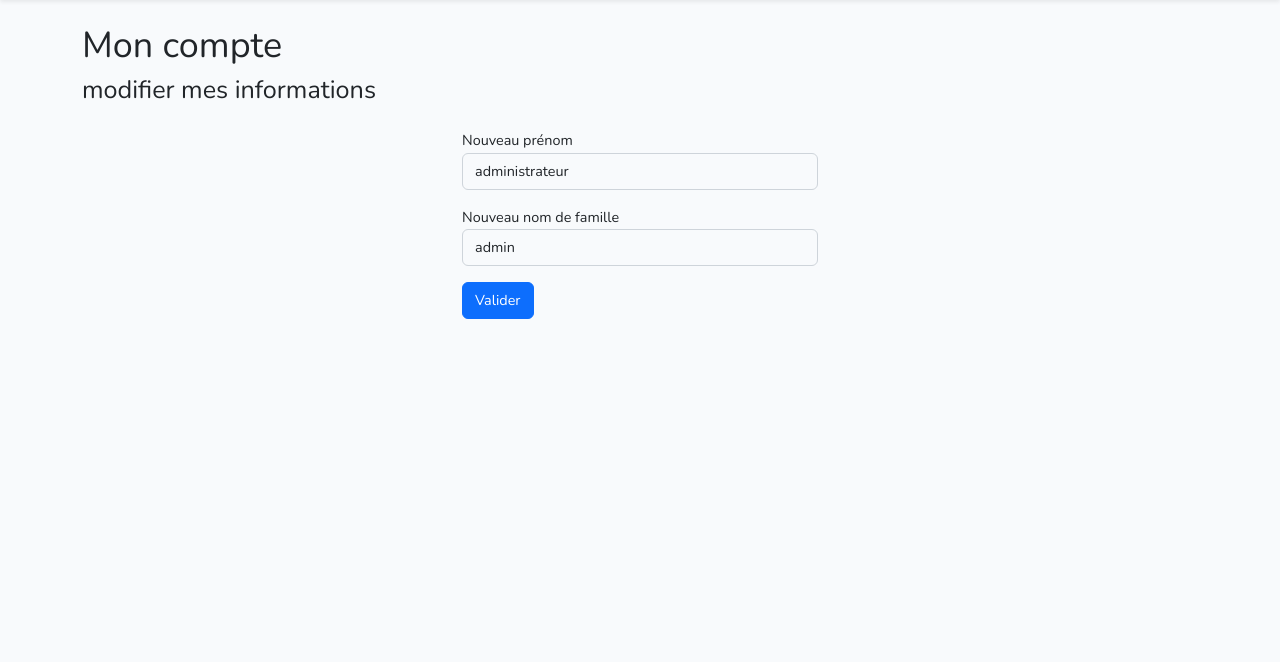
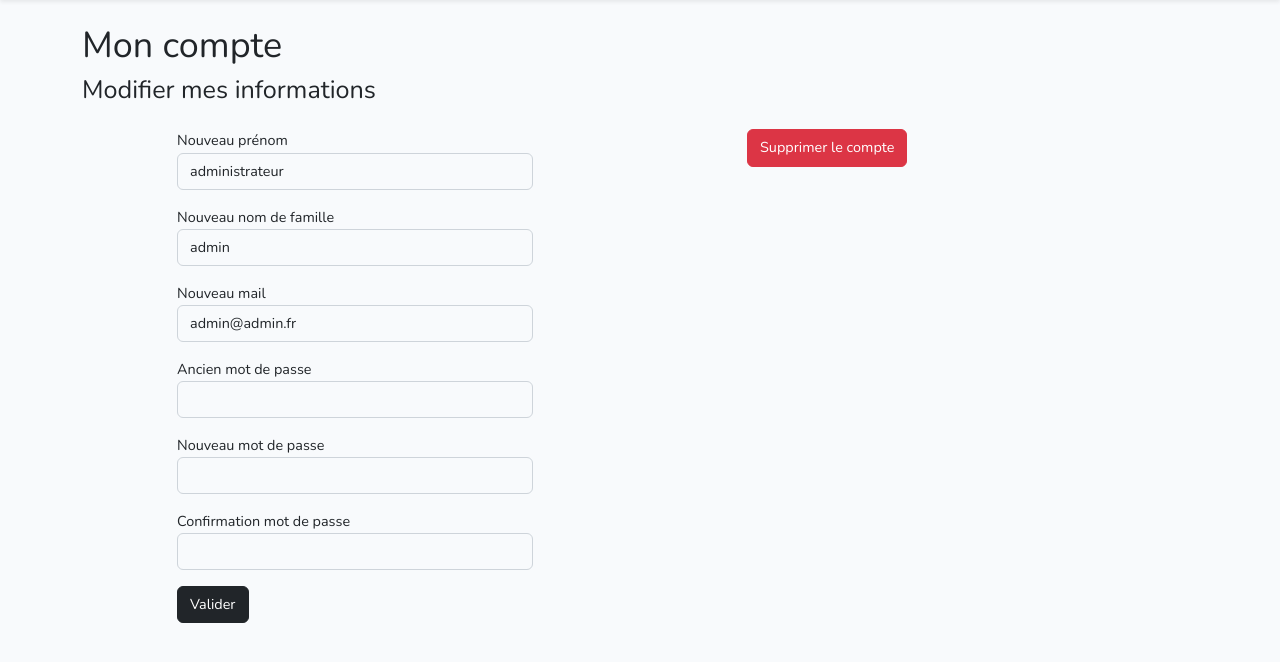
Before and after one commit to vkveka/atelier_1830_laravel, a Laravel app: page /users/1/edit in a window 1280 px wide. Shown: the part 55-717 px from the top of the page. Run offline with Laravel 9, Linux system fonts and the light colour scheme; a user stored in the database is signed in; data comes from the database, SQL or seed files in the repository; style sheets or scripts are compiled from the project's sources; parts of the project's set-up code (start-up, migrations or seed data) failed here and were passed over.

Commit message:
Inscription et connection OK - Modification des informations de l'utilisateur OK - Ajout du >CSS possible

```diff
--- a/app/Http/Controllers/UserController.php
+++ b/app/Http/Controllers/UserController.php
@@ -2,8 +2,11 @@
 
 namespace App\Http\Controllers;
 
+use App\Models\User;
 use Illuminate\Http\Request;
-use App\Models\User;
+use Illuminate\Support\Facades\Auth;
+use Illuminate\Support\Facades\Hash;
+use Illuminate\Validation\Rules\Password;
 
 
 class UserController extends Controller
@@ -41,8 +44,15 @@ class UserController extends Controller
     {
         //
         $request->validate([
-            'fistname' => 'required|max:40',
-            'lastname' => 'nullable|string'
+            'firstname' => 'required|max:40',
+            'lastname' => 'nullable|string',
+            'email' => 'string',
+            'password' => [
+                'nullable', 'confirmed',
+                Password::min(8)
+                    ->mixedCase()
+            ],
+
         ]);
 
         // //On modifie les infos de l'utilisateur
@@ -50,9 +60,23 @@ class UserController extends Controller
         // $user->lastname = $request->input('lastname');
         // $user->save();
 
-        $user->update($request->all());
+        $user->update([
+            'firstname' => $request->firstname,
+            'lastname' => $request->lastname,
+            'email' => $request->email,
+        ]);
 
-        return back()->with('message', 'Le compte a bien été modifié');
+        if ($request->password) {
+            if ($request->oldPassword && Hash::check($request->oldPassword, User::find($user->id)->password)) {
+                $user->update([
+                    'password' => Hash::make($request->password)
+                ]);
+            } else {
+                return redirect()->back()->withErrors(['erreur' => 'L\'ancien mot de passe est incorrect']);
+            }
+        }
+
+        return redirect()->route('users.edit', $user)->with('message', 'Le compte a bien été modifié');
     }
 
     /**
@@ -61,8 +85,14 @@ class UserController extends Controller
      * @param  int  $id
      * @return \Illuminate\Http\Response
      */
-    public function destroy($id)
+    public function destroy(User $user)
     {
         //
+        if (Auth::user()->id == $user->id) {
+            $user->delete();
+            return redirect()->route('register')->with('message', 'Le compte a bien été supprimé');
+        } else {
+            return redirect()->back()->withErrors(['erreur' => 'suppression du compte impossible']);
+        }
     }
 }
--- a/app/Models/User.php
+++ b/app/Models/User.php
@@ -18,7 +18,8 @@ class User extends Authenticatable
      * @var array<int, string>
      */
     protected $fillable = [
-        'name',
+        'firstname',
+        'lastname',
         'email',
         'password',
     ];
--- a/database/factories/UserFactory.php
+++ b/database/factories/UserFactory.php
@@ -22,7 +22,7 @@ class UserFactory extends Factory
             'lastname' => fake()->lastName(),
             'email' => fake()->unique()->safeEmail(),
             'email_verified_at' => now(),
-            'password' => '$2y$10$92IXUNpkjO0rOQ5byMi.Ye4oKoEa3Ro9llC/.og/at2.uheWG/igi', // password
+            'password' => '$2y$10$92IXUNpkjO0rOQ5byMi.Ye4oKoEa3Ro9llC/.og/at2.uheWG/igi', // => password
             'remember_token' => Str::random(10),
         ];
     }
--- a/resources/views/layouts/app.blade.php
+++ b/resources/views/layouts/app.blade.php
@@ -15,7 +15,7 @@
     <link href="https://fonts.bunny.net/css?family=Nunito" rel="stylesheet">
 
     <!-- Scripts -->
-    @vite(['resources/sass/app.scss', 'resources/js/app.js'])
+    @vite(['resources/sass/app.scss', 'resources/js/app.js', 'resources/css/app.css'])
 </head>
 
 <body>
@@ -60,13 +60,14 @@
                                 </a>
 
                                 <div class="dropdown-menu dropdown-menu-end" aria-labelledby="navbarDropdown">
+
+                                    <a class="dropdown-item" href="{{ route('users.edit', $user = Auth::user()) }}">
+                                        {{ __('Mon compte') }}
+                                    </a>
                                     <a class="dropdown-item" href="{{ route('logout') }}"
                                         onclick="event.preventDefault();
-                                                     document.getElementById('logout-form').submit();">
-                                        {{ __('Logout') }}
-                                    </a>
-                                    <a class="dropdown-item" href="{{ route('users.edit', $user = Auth::user()) }}">
-                                        {{ __('Mon compte') }}
+                                                 document.getElementById('logout-form').submit();">
+                                        {{ __('Deconnexion') }}
                                     </a>
 
                                     <form id="logout-form" action="{{ route('logout') }}" method="POST" class="d-none">
@@ -81,6 +82,21 @@
         </nav>
 
         <main class="py-4">
+            <div class="container-fluid text-center">
+                @if (session()->has('message'))
+                    <p class="alert alert-success">{{ session()->get('message') }}</p>
+                @endif
+
+                @if ($errors->any())
+                    <div class="alert alert-danger">
+                        <ul>
+                            @foreach ($errors->all() as $error)
+                                <li>{{ $error }}</li>
+                            @endforeach
+                        </ul>
+                    </div>
+                @endif
+            </div>
             @yield('content')
         </main>
     </div>
--- a/resources/views/user/edit.blade.php
+++ b/resources/views/user/edit.blade.php
@@ -5,28 +5,99 @@
 @section('content')
     <main class="container">
         <h1>Mon compte</h1>
-        <h3 class="pb-3">modifier mes informations </h3>
+        <h3 class="pb-3">Modifier mes informations </h3>
         <div class="row">
             <form class="col-4 mx-auto" action="{{ route('users.update', $user) }}" method="POST">
+
                 @csrf
                 @method('PUT')
+
                 <div class="form-group mb-3">
                     <label for="firstname">Nouveau prénom</label>
                     <input required type="text" class="form-control" placeholder="modifier" name="firstname"
                         value="{{ $user->firstname }}" id="firstname">
                 </div>
+
                 <div class="form-group mb-3">
                     <label for="lastname">Nouveau nom de famille</label>
                     <input required type="text" class="form-control" placeholder="modifier" name="lastname"
                         value="{{ $user->lastname }}" id="lastname">
                 </div>
-                {{-- <div class="form-group">
-                    <label for="image">Nouvelle image</label>
-                    <input required type="text" class="form-control" placeholder="modifier" name="image"
-                        value="{{ Suser->image }}" id="image">
-                </div> --}}
-                <button type="submit" class="btn btn-primary">Valider</button>
+
+                <div class="form-group mb-3">
+                    <label for="email">Nouveau mail</label>
+                    <input required type="mail" class="form-control" placeholder="modifier" name="email"
+                        value="{{ $user->email }}" id="email">
+                </div>
+
+                <div class="form-group mb-3">
+                    <label for="oldPassword">{{ __('Ancien mot de passe') }}</label>
+
+                    <input id="oldPassword" type="oldPassword"
+                        class="form-control @error('oldPassword') is-invalid @enderror" name="oldPassword">
+
+                    @error('oldPassword')
+                        <span class="invalid-feedback" role="alert">
+                            <strong>{{ $message }}</strong>
+                        </span>
+                    @enderror
+                </div>
+
+                <div class="form-group mb-3">
+                    <label for="password">{{ __('Nouveau mot de passe') }}</label>
+
+                    <input id="password" type="password" class="form-control @error('password') is-invalid @enderror"
+                        name="password">
+
+                    @error('password')
+                        <span class="invalid-feedback" role="alert">
+                            <strong>{{ $message }}</strong>
+                        </span>
+                    @enderror
+                </div>
+
+                {{-- Modification du mot de passe --}}
+                <div class="form-group mb-3">
+                    <label for="password-confirm">{{ __('Confirmation mot de passe') }}</label>
+
+                    <input id="password-confirm" type="password" class="form-control" name="password_confirmation">
+                </div>
+
+                <button type="submit" class="btn btn-dark">Valider</button>
             </form>
+
+            <form class="col-4 mx-auto" action="{{ route('users.destroy', $user) }}" method="post">
+                @csrf
+                @method('delete')
+
+                {{-- MODAL DE SUPPRESSION DE COMPTE --}}
+                <!-- Button modal -->
+                <button type="button" class="btn btn-danger" data-bs-toggle="modal" data-bs-target="#exampleModal">
+                    Supprimer le compte
+                </button>
+
+                <!-- Modal -->
+                <div class="modal fade" id="exampleModal" tabindex="-1" aria-labelledby="exampleModalLabel"
+                    aria-hidden="true">
+                    <div class="modal-dialog modal-dialog-centered">
+                        <div class="modal-content">
+                            <div class="modal-header">
+                                <h1 class="modal-title fs-5" id="exampleModalLabel">Suppression de compte</h1>
+                                <button type="button" class="btn-close" data-bs-dismiss="modal"
+                                    aria-label="Close"></button>
+                            </div>
+                            <div class="modal-body">
+                                Voulez-vous vraiment supprimer votre compte ?
+                            </div>
+                            <div class="modal-footer">
+                                <button type="button" class="btn btn-secondary" data-bs-dismiss="modal">Annuler</button>
+                                <button type="submit" class="btn btn-danger">Supprimer</button>
+                            </div>
+                        </div>
+                    </div>
+                </div>
+            </form>
+
         </div>
     </main>
 @endsection
--- a/vite.config.js
+++ b/vite.config.js
@@ -5,6 +5,7 @@ export default defineConfig({
     plugins: [
         laravel({
             input: [
+                'resources/css/app.css',
                 'resources/sass/app.scss',
                 'resources/js/app.js',
             ],
```
Also changed, not shown: app/Http/Controllers/Auth/RegisterController.php (+6 -1 lines), resources/sass/app.scss (line endings or trailing spaces), 1 other file.
